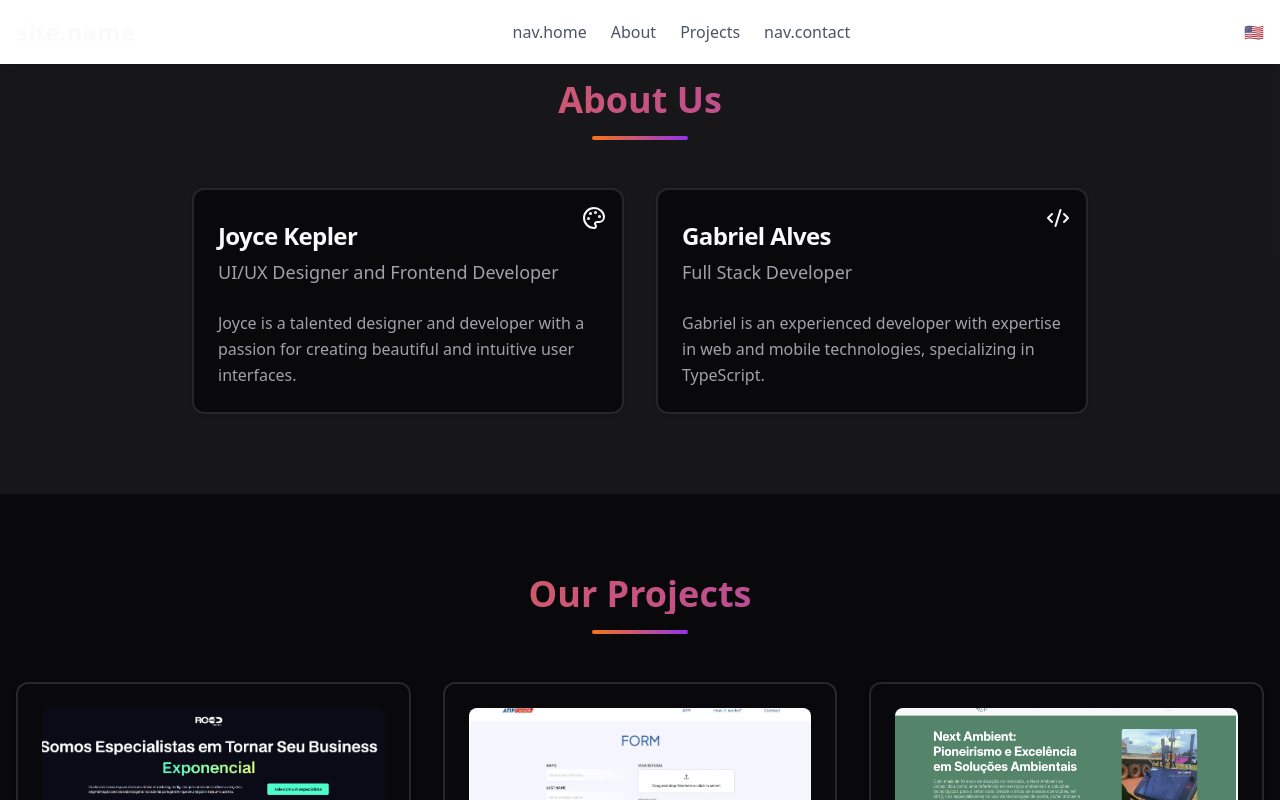
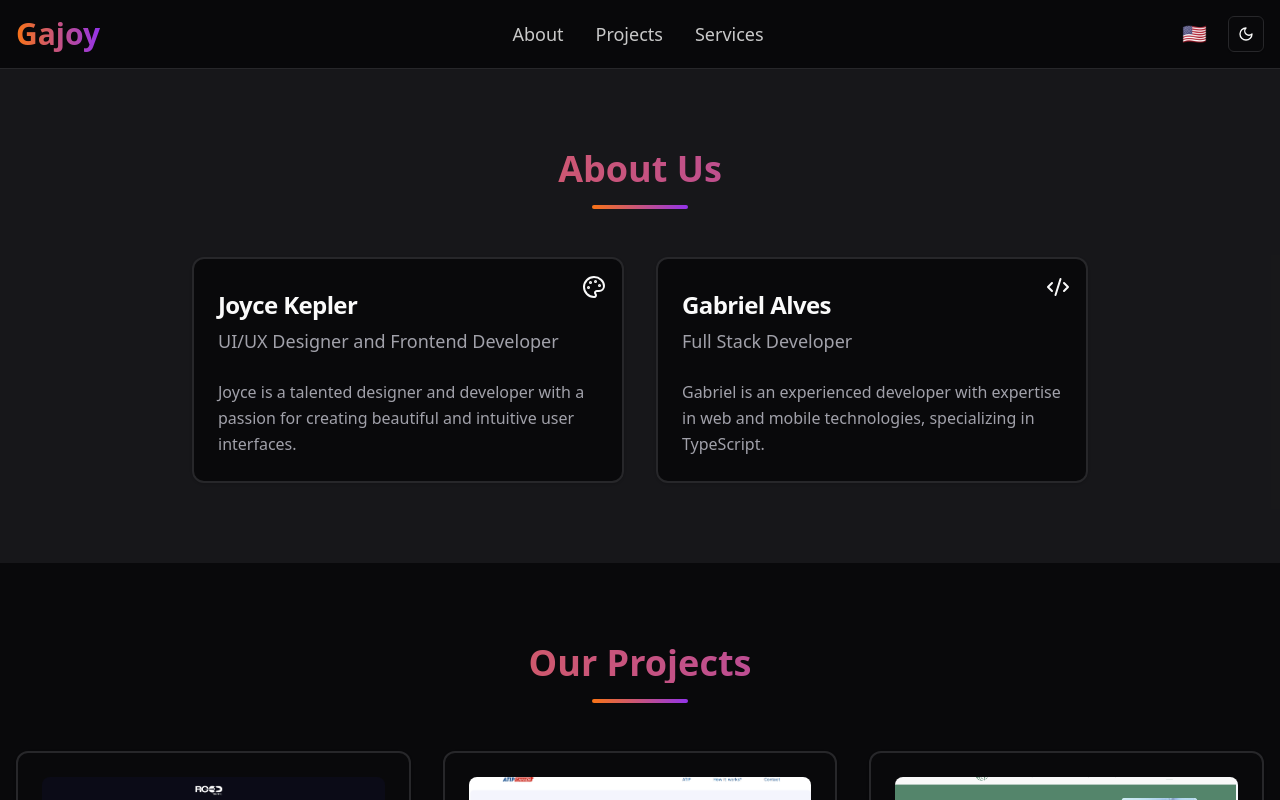
Before and after one commit to ebagabee/Gajoy-portfolio, a React (Vite) app: page / in a window 1280 px wide. Shown: the top 800 px of the page. Built offline with nearby package versions, Linux system fonts and the light colour scheme.

Commit message:
resolvendo comentario

```diff
--- a/src/components/Header.tsx
+++ b/src/components/Header.tsx
@@ -1,9 +1,11 @@
-import React, { useState } from 'react';
-import { Link, useLocation } from 'react-router-dom';
-import { useTranslation } from 'react-i18next';
-import { motion } from 'framer-motion';
+import { useState } from "react";
+import { useTranslation } from "react-i18next";
+import { motion } from "framer-motion";
+import { ModeToggle } from "./mode-toggle";
+import { Button } from "./ui/button";
+import { Menu } from "lucide-react";
+import { Link, useLocation } from "react-router-dom";
 
-// Defina as props que o Header espera receber
 interface HeaderProps {
   toggleLanguage: () => void;
   currentLanguage: string;
@@ -15,81 +17,96 @@ const Header: React.FC<HeaderProps> = ({ toggleLanguage, currentLanguage }) => {
   const location = useLocation();
 
   const getHomeLink = (anchor: string) => {
-    return location.pathname === '/' ? `#${anchor}` : `/#${anchor}`;
+    return location.pathname === "/" ? `#${anchor}` : `/#${anchor}`;
   };
 
-  const navItems = [
-    { name: t('nav.home'), link: '/' },
-    { name: t('nav.about'), link: getHomeLink('about') },
-    { name: t('nav.projects'), link: getHomeLink('projects') },
-    { name: t('nav.contact'), link: getHomeLink('contact') },
-  ];
-
   return (
-    <header className="fixed w-full bg-white shadow-md z-50">
-      <div className="container mx-auto px-4">
-        <div className="flex justify-between items-center py-4">
-          <Link to="/" className="text-2xl font-bold text-primary">
-            {t('site.name')}
-          </Link>
-
-          {/* Desktop Navigation */}
-          <nav className="hidden md:flex space-x-6">
-            {navItems.map((item) => (
+    <motion.header
+      initial={{ opacity: 0, y: -50 }}
+      animate={{ opacity: 1, y: 0 }}
+      transition={{ duration: 0.5 }}
+      className="sticky top-0 z-50 bg-background/80 backdrop-blur-sm border-b border-border"
+    >
+      <div className="container mx-auto px-4 py-4">
+        <div className="flex justify-between items-center">
+          <motion.div
+            initial={{ opacity: 0, x: -20 }}
+            animate={{ opacity: 1, x: 0 }}
+            transition={{ duration: 0.5, delay: 0.2 }}
+            className="text-3xl font-bold bg-gradient-to-r from-orange-500 to-purple-600 text-transparent bg-clip-text"
+          >
+            Gajoy
+          </motion.div>
+          <nav className="hidden md:flex items-center space-x-8">
+            {["about", "projects", "services"].map((item, index) => (
+              <motion.div
+                key={item}
+                initial={{ opacity: 0, y: -20 }}
+                animate={{ opacity: 1, y: 0 }}
+                transition={{ duration: 0.5, delay: 0.1 * (index + 1) }}
+              >
+                <Link
+                  to={getHomeLink(item)}
+                  className="text-foreground/80 hover:text-primary transition-colors text-lg font-medium"
+                >
+                  {t(`nav.${item}`)}
+                </Link>
+              </motion.div>
+            ))}
+          </nav>
+          <div className="flex items-center space-x-4">
+            <motion.div
+              initial={{ opacity: 0, x: 20 }}
+              animate={{ opacity: 1, x: 0 }}
+              transition={{ duration: 0.5, delay: 0.4 }}
+            >
+              <Button
+                onClick={toggleLanguage}
+                variant="ghost"
+                size="icon"
+                className="text-xl"
+              >
+                {currentLanguage === "en" ? "🇺🇸" : "🇧🇷"}
+              </Button>
+            </motion.div>
+            <motion.div
+              initial={{ opacity: 0, x: 20 }}
+              animate={{ opacity: 1, x: 0 }}
+              transition={{ duration: 0.5, delay: 0.5 }}
+            >
+              <ModeToggle />
+            </motion.div>
+            <Button
+              className="md:hidden"
+              variant="ghost"
+              size="icon"
+              onClick={() => setIsMenuOpen(!isMenuOpen)}
+            >
+              <Menu className="h-6 w-6" />
+            </Button>
+          </div>
+        </div>
+        {isMenuOpen && (
+          <motion.nav
+            initial={{ opacity: 0, y: -20 }}
+            animate={{ opacity: 1, y: 0 }}
+            exit={{ opacity: 0, y: -20 }}
+            className="md:hidden py-4 space-y-4"
+          >
+            {["about", "projects", "services"].map((item) => (
               <Link
-                key={item.name}
-                to={item.link}
-                className="text-gray-600 hover:text-primary transition duration-300"
+                key={item}
+                to={getHomeLink(item)}
+                className="block text-foreground/80 hover:text-primary transition-colors px-4 py-2 text-lg"
+                onClick={() => setIsMenuOpen(false)}
               >
-                {item.name}
+                {t(`nav.${item}`)}
               </Link>
             ))}
-          </nav>
-
-          {/* Language Toggle */}
-          <button onClick={toggleLanguage} className="ml-4">
-            {currentLanguage === 'en' ? '🇺🇸' : '🇧🇷'}
-          </button>
-
-          {/* Mobile Menu Button */}
-          <button
-            className="md:hidden text-gray-600 focus:outline-none"
-            onClick={() => setIsMenuOpen(!isMenuOpen)}
-          >
-            {isMenuOpen ? (
-              <svg className="w-6 h-6" fill="none" stroke="currentColor" viewBox="0 0 24 24" xmlns="http://www.w3.org/2000/svg">
-                <path strokeLinecap="round" strokeLinejoin="round" strokeWidth={2} d="M6 18L18 6M6 6l12 12" />
-              </svg>
-            ) : (
-              <svg className="w-6 h-6" fill="none" stroke="currentColor" viewBox="0 0 24 24" xmlns="http://www.w3.org/2000/svg">
-                <path strokeLinecap="round" strokeLinejoin="round" strokeWidth={2} d="M4 6h16M4 12h16M4 18h16" />
-              </svg>
-            )}
-          </button>
-        </div>
+          </motion.nav>
+        )}
       </div>
-
-      {/* Mobile Navigation */}
-      <motion.nav
-        className={`md:hidden ${isMenuOpen ? 'block' : 'hidden'}`}
-        initial={{ opacity: 0, y: -20 }}
-        animate={{ opacity: isMenuOpen ? 1 : 0, y: isMenuOpen ? 0 : -20 }}
-        transition={{ duration: 0.3 }}
-      >
-        <div className="container mx-auto px-4 py-2">
-          {navItems.map((item) => (
-            <Link
-              key={item.name}
-              to={item.link}
-              className="block py-2 text-gray-600 hover:text-primary transition duration-300"
-              onClick={() => setIsMenuOpen(false)}
-            >
-              {item.name}
-            </Link>
-          ))}
-        </div>
-      </motion.nav>
-    </header>
+    </motion.header>
   );
 };
 
```
